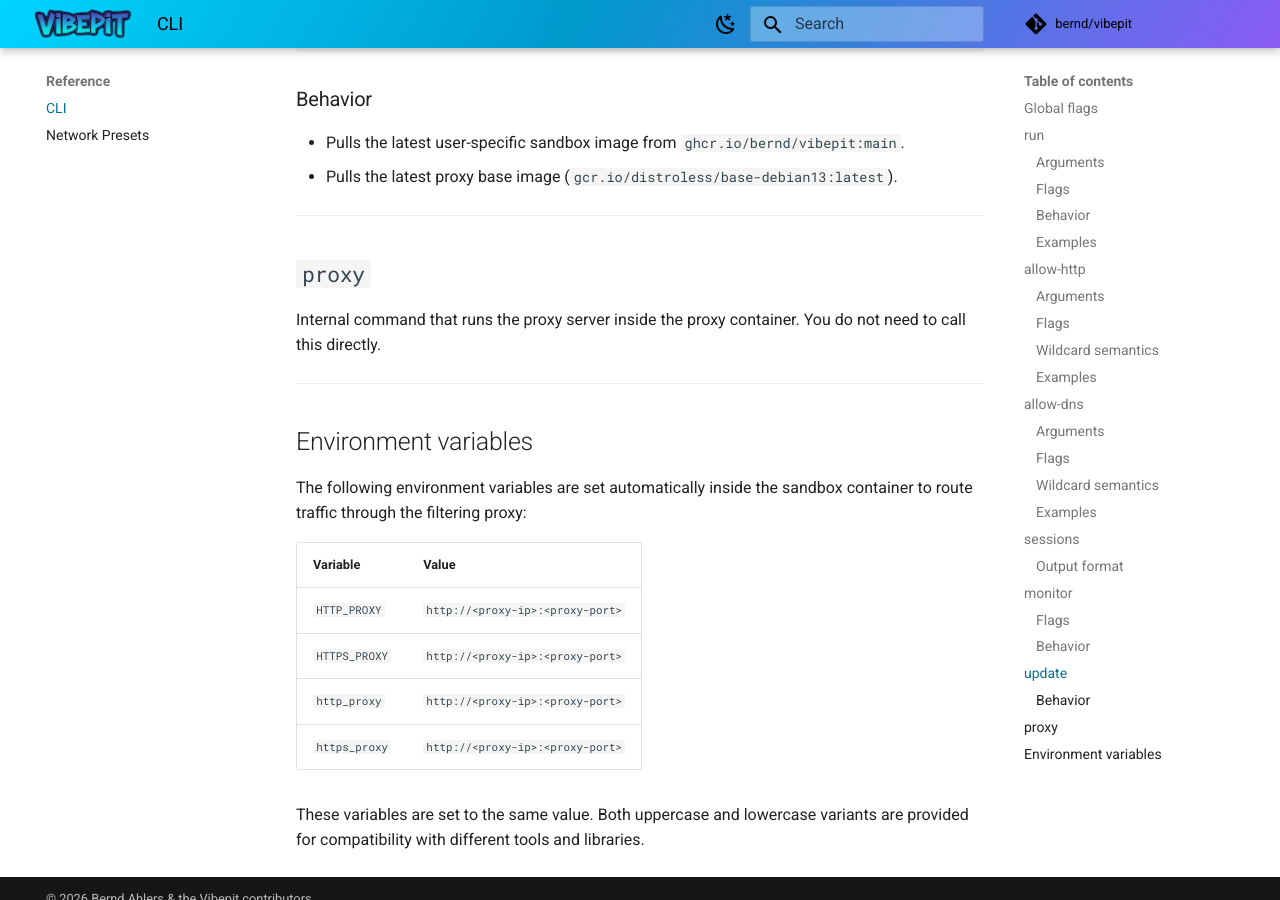
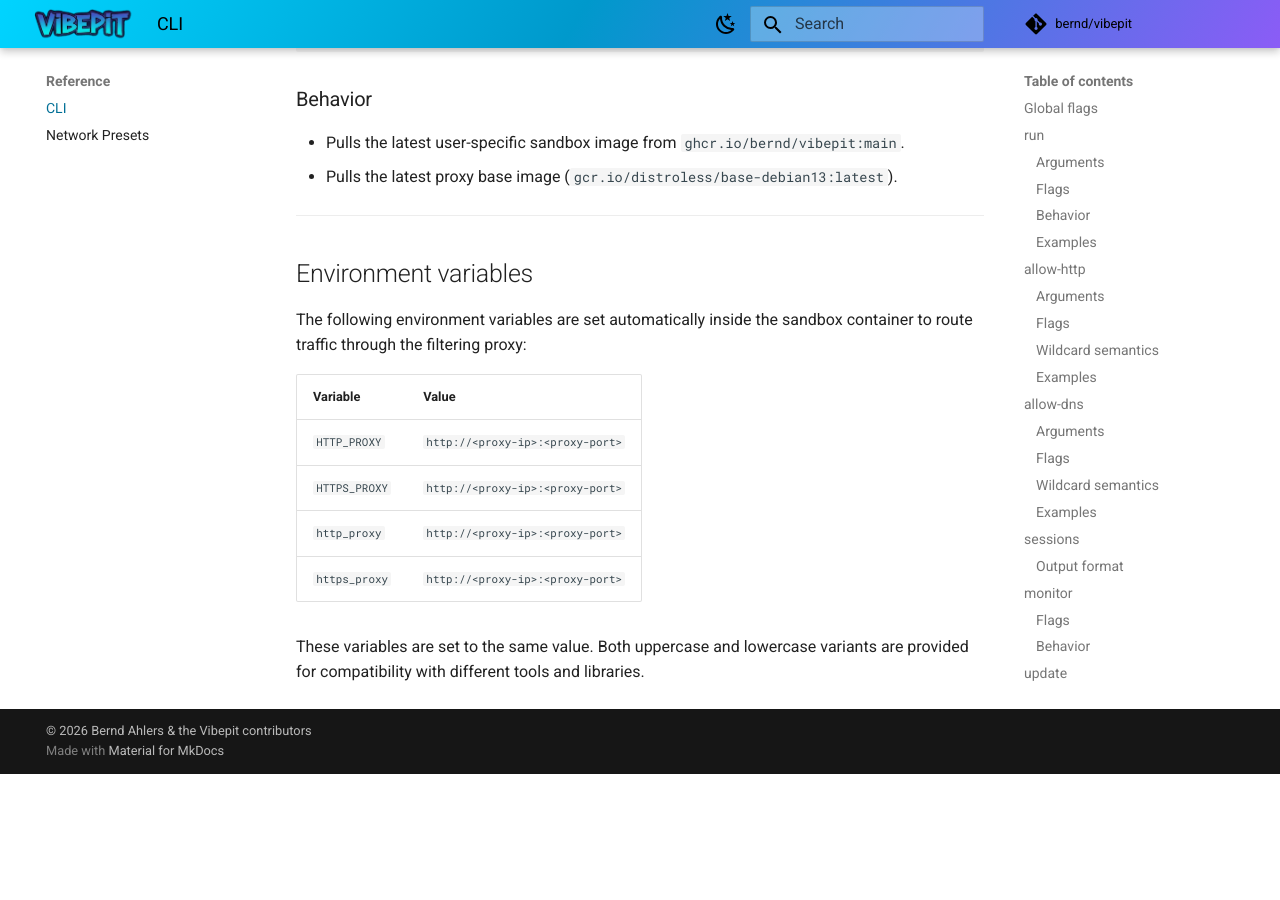
Before and after one commit to bernd/vibepit, an MkDocs documentation site: the page built from docs/content/reference/cli.md, in a window 1280 px wide and 900 px high, scrolled down 5726 px. Built offline with MkDocs 1.6.1 and Material for MkDocs 9.7.7, drawn with Linux system fonts in a browser that asks for light colours; comment, search, counter and statistics services are not loaded; after the commit the page ends 6500 px from its top, so only the background shows below that.

Commit message:
Remove internal proxy command from CLI reference
It's hidden and not user-facing.

Co-Authored-By: Claude Opus 4.6 <noreply@anthropic.com>

```diff
--- a/docs/content/reference/cli.md
+++ b/docs/content/reference/cli.md
@@ -232,13 +232,6 @@ vibepit update
 
 ---
 
-## `proxy`
-
-Internal command that runs the proxy server inside the proxy container. You do
-not need to call this directly.
-
----
-
 ## Environment variables
 
 The following environment variables are set automatically inside the sandbox
```
